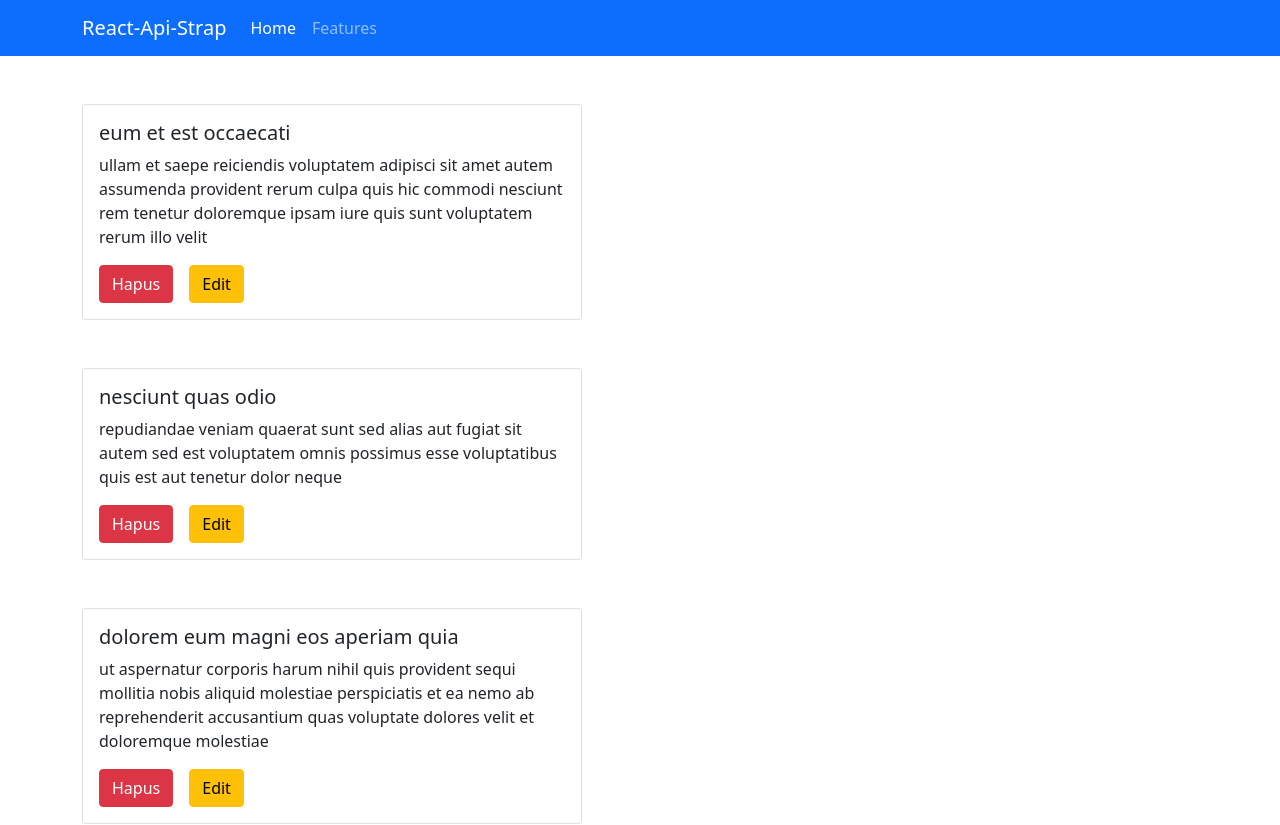
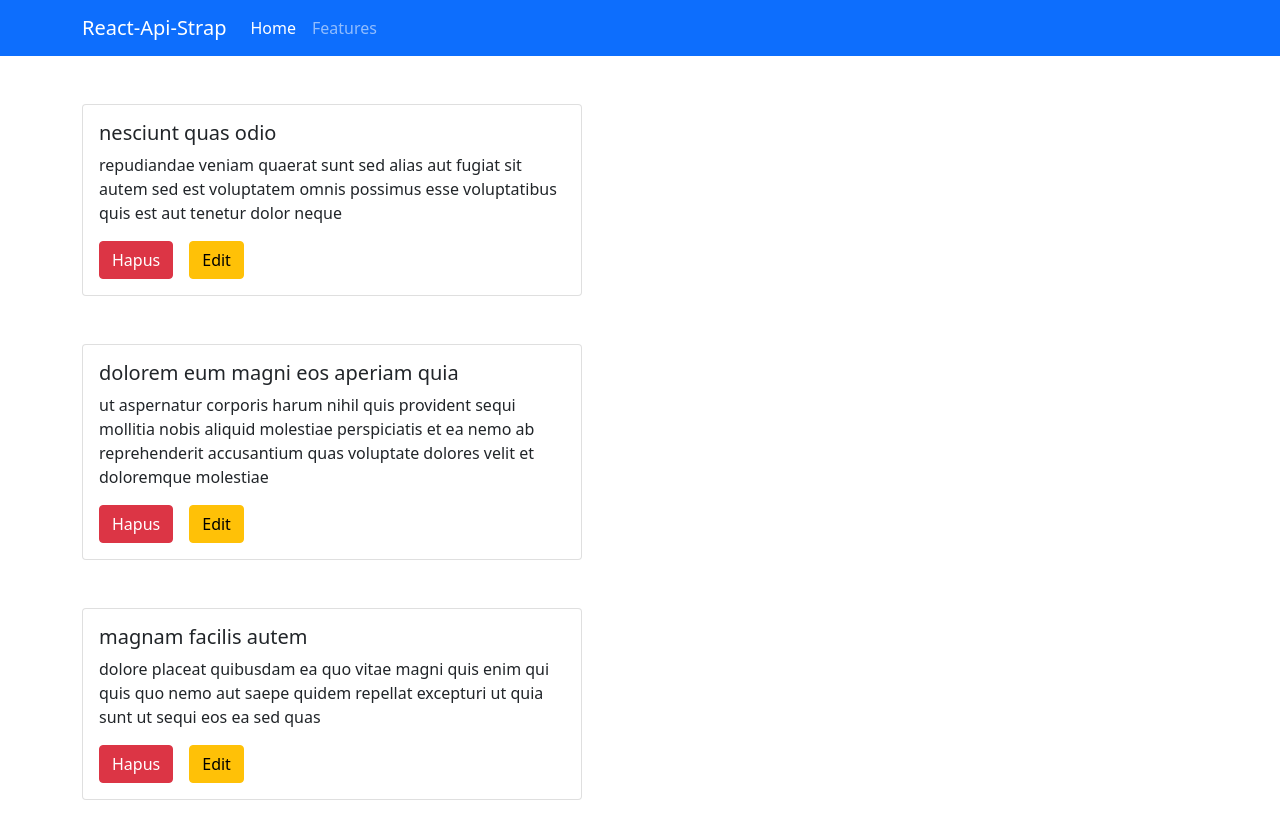
Before and after one commit to lian-cmd/react-api-strap, a React (Create React App) app: page / in a window 1280 px wide. Shown: the top 825 px of the page. Built offline with nearby package versions, Linux system fonts and the light colour scheme; data requests are answered from the project's data file.

Commit message:
menghapus data dari lokal json server

```diff
--- a/db.json
+++ b/db.json
@@ -1,11 +1,5 @@
 {
   "posts": [
-    {
-      "userId": 1,
-      "id": 4,
-      "title": "eum et est occaecati",
-      "body": "ullam et saepe reiciendis voluptatem adipisci\nsit amet autem assumenda provident rerum culpa\nquis hic commodi nesciunt rem tenetur doloremque ipsam iure\nquis sunt voluptatem rerum illo velit"
-    },
     {
       "userId": 1,
       "id": 5,
--- a/src/component/Content.js
+++ b/src/component/Content.js
@@ -5,6 +5,23 @@ export default class Content extends Component {
   state = {
     posts: [],
   };
+
+  getPosApi = () => {
+  axios.get("http://localhost:3004/posts").then((result) => {
+    this.setState({
+      posts: result.data,
+    });
+  });
+}
+
+  handleHapus = (id) => {
+    console.log(id);
+    axios.delete(`http://localhost:3004/posts/${id}`)
+      .then((result) => {
+      this.getPosApi()
+    })
+  };
+
   componentDidMount() {
     // fetch("https://jsonplaceholder.typicode.com/posts")
     //   .then((response) => response.json())
@@ -16,36 +33,37 @@ export default class Content extends Component {
     //   );
 
     // axios.get("https://jsonplaceholder.typicode.com/posts")
-    axios.get("http://localhost:3004/posts")
-      .then((result) => {
-      this.setState({
-        posts: result.data,
-      });
-    });
-
+    // axios.get("http://localhost:3004/posts").then((result) => {
+    //   this.setState({
+    //     posts: result.data,
+    //   });
+    // });
+    this.getPosApi();
   }
 
   render() {
     return (
       <Fragment>
-        {
-          this.state.posts.map(post => {
+        {this.state.posts.map((post) => {
           return (
             <div key={post.id} className="container mt-5 ">
-                <div className="card" style={{width:500}}>
+              <div className="card" style={{ width: 500 }}>
                 <div className="card-body">
                   <h5 className="card-title">{post.title}</h5>
                   <p className="card-text">{post.body}</p>
-                    <button className="btn btn-danger me-3">Hapus</button>
+                  <button
+                    onClick={()=>this.handleHapus(post.id)}
+                    className="btn btn-danger me-3"
+                  >
+                    Hapus
+                  </button>
                   <button className="btn btn-warning">Edit</button>
                 </div>
               </div>
             </div>
           );
-          })
-        }
+        })}
       </Fragment>
-
-    )
+    );
   }
 }
```
Lines whose indentation alone changed are shown as unchanged.
